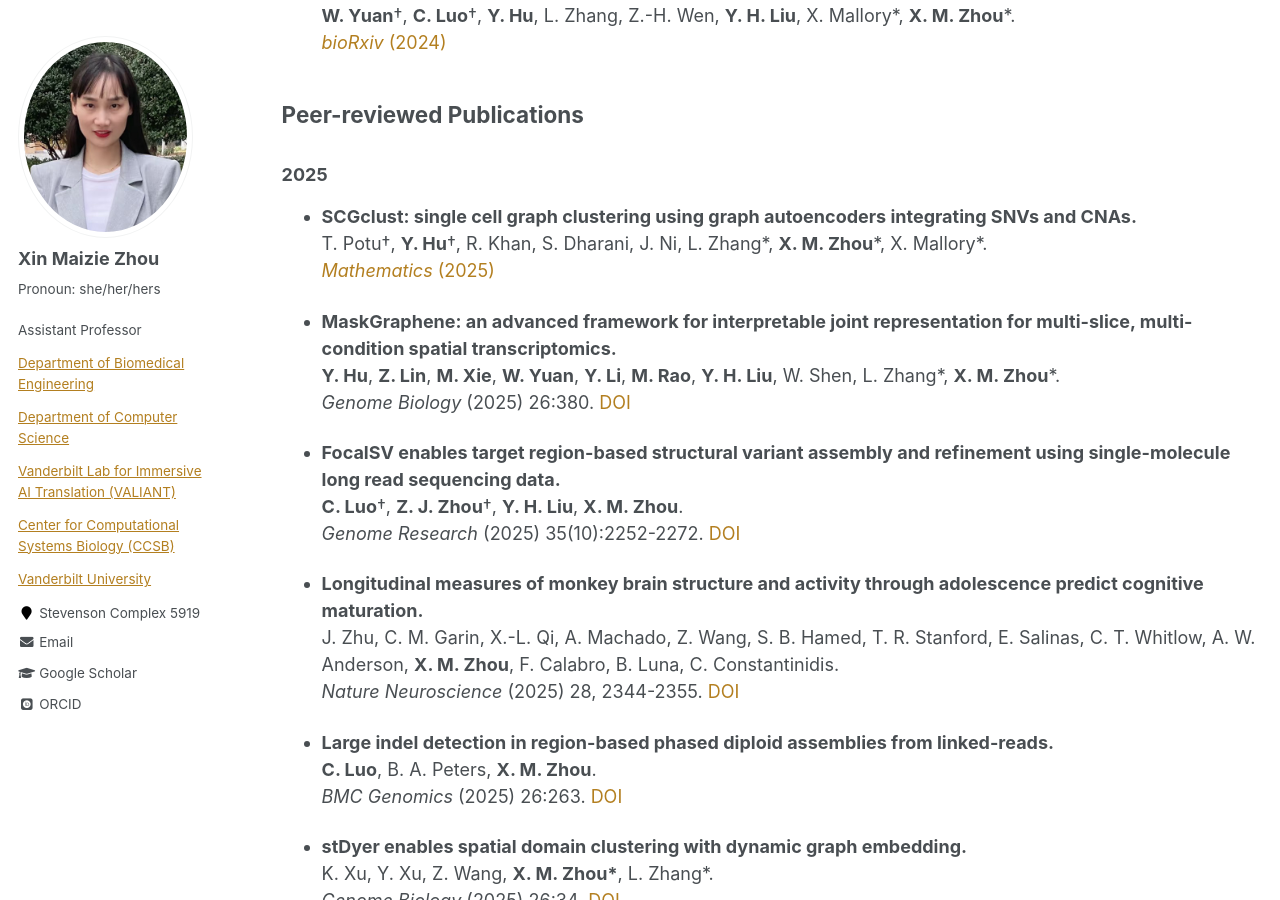
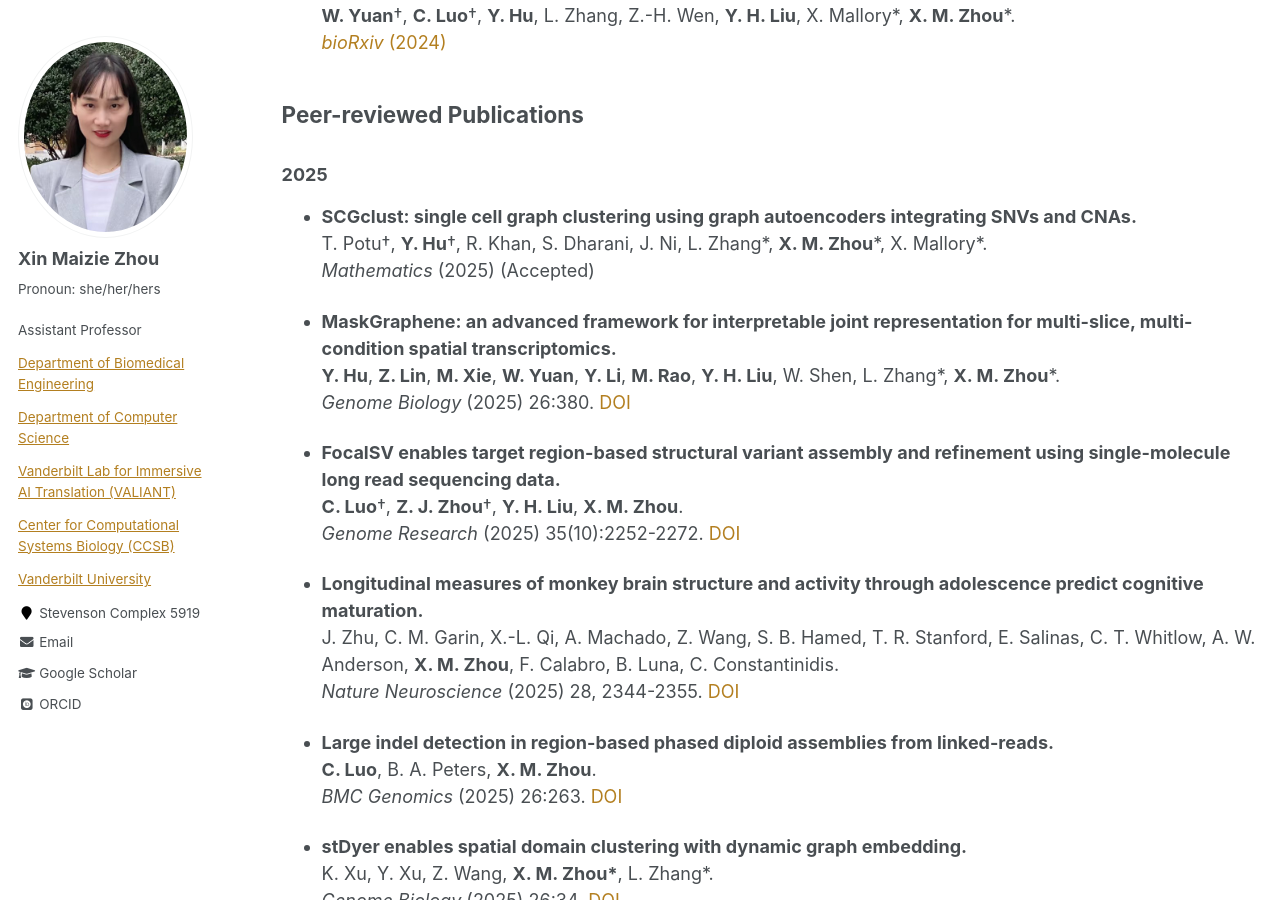
Before and after one commit to maiziezhoulab/Maiziezhoulab.github.io, a Jekyll site: the page built from _pages/publications.md, in a window 1280 px wide and 900 px high, scrolled down 1327 px. Built offline with Jekyll 4.4.1, drawn with Linux system fonts in a browser that asks for light colours; some web fonts are replaced.

Commit message:
Update publications.md

```diff
--- a/_pages/publications.md
+++ b/_pages/publications.md
@@ -63,7 +63,7 @@ used Xin Maizie Zhou (X. M. Zhou) for publications after 2022.
 ### 2025
 - **SCGclust: single cell graph clustering using graph autoencoders integrating SNVs and CNAs.**
   T. Potu†, **Y. Hu**†, R. Khan, S. Dharani, J. Ni, L. Zhang\*, **X. M. Zhou**\*, X. Mallory\*.
-  [_Mathematics_ (2025)](accepted)
+  _Mathematics_ (2025) (Accepted)
 
 - **MaskGraphene: an advanced framework for interpretable joint representation for multi-slice, multi-condition spatial transcriptomics.**
   **Y. Hu**, **Z. Lin**, **M. Xie**, **W. Yuan**, **Y. Li**, **M. Rao**, **Y. H. Liu**, W. Shen, L. Zhang\*, **X. M. Zhou**\*.
```
